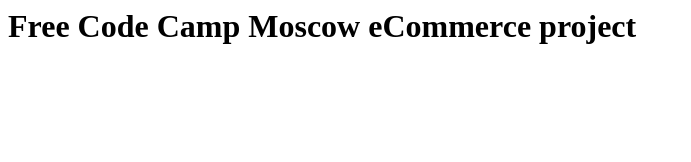
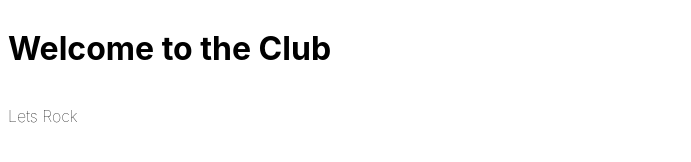
Before and after one commit to gorbachpaul/ecommercefcc, a website: page index.html in a window 1280 px wide. Shown: the whole page, without its empty margins (0-691 px from the left). Drawn offline with Linux system fonts and the light colour scheme.

Commit message:
make directory for for public_assets

```diff
--- a/index.html
+++ b/index.html
@@ -1 +1,18 @@
-<h1>Free Code Camp Moscow eCommerce project</h1>
+<!doctype html>
+<html>
+    <head>
+        <meta charset="utf-8">
+        <meta http-equiv="x-ua-compatible" content="ie=edge">
+        <meta name="viewport" content="width=device-width, initial-scale=1">
+
+        <link rel="stylesheet" href="public\assets\css\index.css">
+
+        <title>freeCodeCamp E-com project</title>
+    </head>
+    <body>
+        <div class = "container">
+            <h1 class = "container-item">Welcome to the Club</h1>
+            <p  class = "container-item">Lets Rock</p>
+        </div>
+    </body>
+</html>
--- /dev/null
+++ b/public/assets/css/index.css
@@ -0,0 +1,10 @@
+body {
+  font-family: -apple-system,BlinkMacSystemFont,Segoe UI,Roboto,Oxygen-Sans,Ubuntu,Cantarell,'Helvetica Neue',sans-serif;
+  font-weight: 100;
+}
+.container {
+    display: flex;
+    flex-direction: column;
+    align-content: center;
+    justify-content: center;
+}
```
